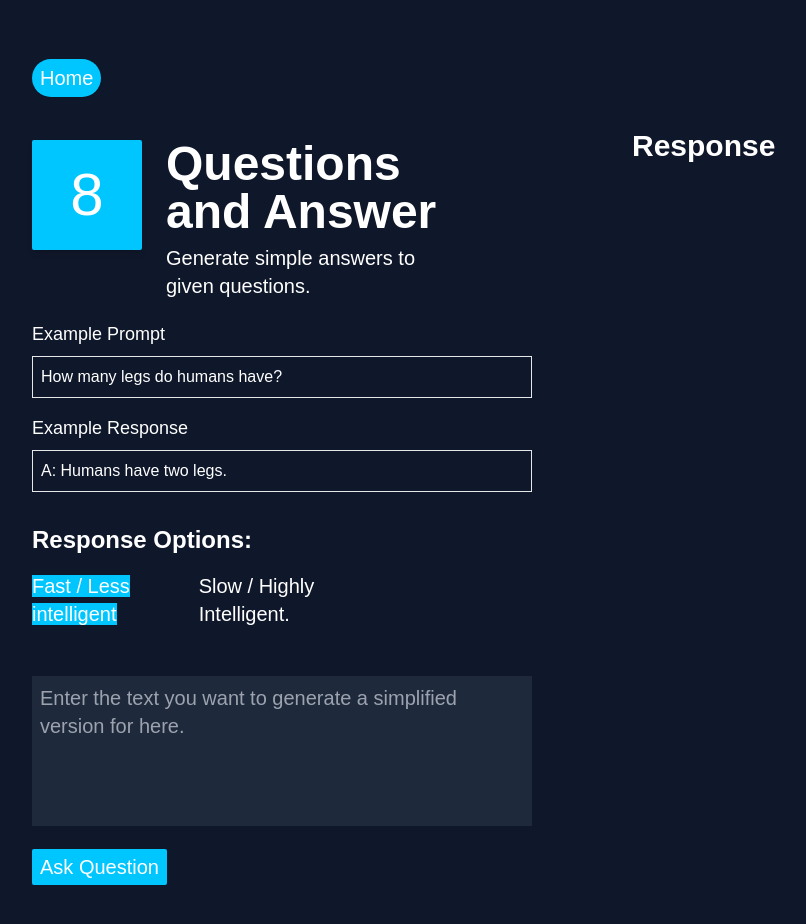
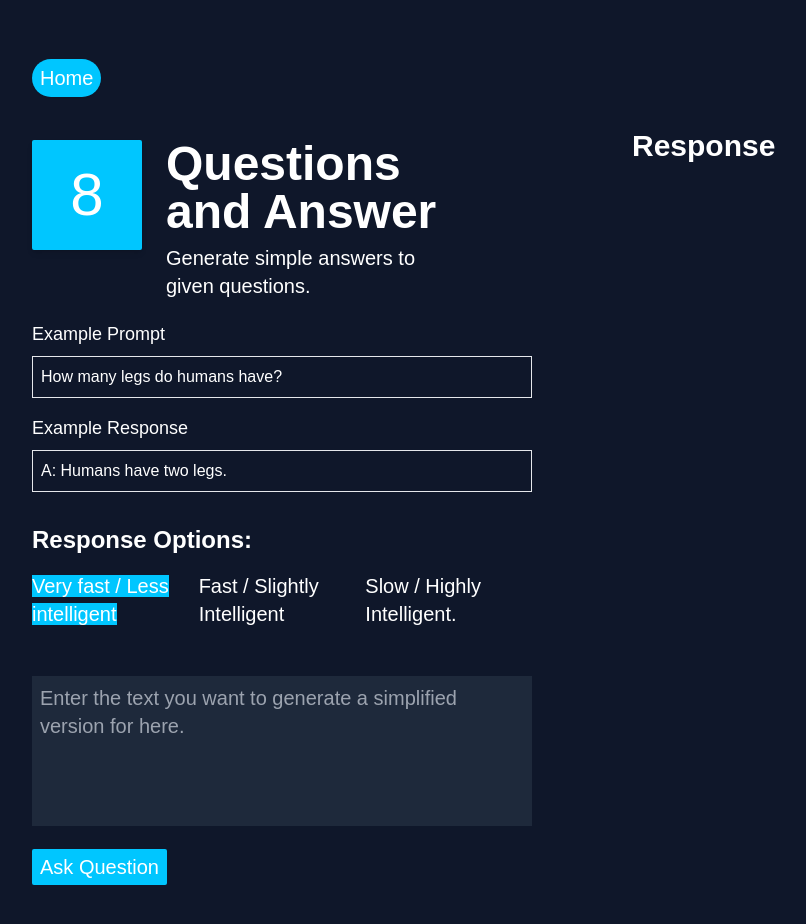
Before and after one commit to rxrzzz/assignments-ai, a Next.js app: page /answers in a window 1280 px wide. Shown: the top 924 px of the page, without its empty margins (58-864 px from the left). Built offline with nearby package versions, Linux system fonts and the light colour scheme; no server answers; a web font is replaced by a local one.

Commit message:
changed error message

```diff
--- a/components/options.tsx
+++ b/components/options.tsx
@@ -29,11 +29,25 @@ export const Options = ({ option, setOption, color }: OptionProp) => {
                 }}
                 className="font-medium"
               >
-                Fast / Less intelligent
+                Very fast / Less intelligent
               </span>
             )}
           </RadioGroup.Option>
-
+          <RadioGroup.Option
+            className="my-4 cursor-pointer  max-w-[400px]"
+            value="text-curie-001"
+          >
+            {({ checked }) => (
+              <span
+                style={{
+                  backgroundColor: checked ? color : "",
+                }}
+                className="font-medium"
+              >
+                Fast / Slightly Intelligent
+              </span>
+            )}
+          </RadioGroup.Option>
           <RadioGroup.Option
             className="my-4 cursor-pointer  max-w-[400px]"
             value="text-davinci-003"
--- a/pages/answers.tsx
+++ b/pages/answers.tsx
@@ -37,7 +37,9 @@ export default function Extract() {
         setError("");
       })
       .catch((err) => {
-        setError("An error occured. Please wait for a minute and then retry.");
+        setError(
+          "An error occured. Please wait for a minute and then retry or choose another response type."
+        );
         setLoading(false);
       });
   }
--- a/pages/essay.tsx
+++ b/pages/essay.tsx
@@ -37,7 +37,9 @@ export default function Essay() {
         setError("")
       })
       .catch((err) => {
-        setError("An error occured. Please wait for a minute and then retry.");
+        setError(
+            "An error occured. Please wait for a minute and then retry or choose another response type."
+          );
         setLoading(false)
       });
   }
--- a/pages/extract.tsx
+++ b/pages/extract.tsx
@@ -35,7 +35,9 @@ export default function Extract() {
         setError("")
       })
       .catch((err) => {
-        setError("An error occured. Please wait for a minute and then retry.");
+        setError(
+            "An error occured. Please wait for a minute and then retry or choose another response type."
+          );
         setLoading(false)
       });
   }
--- a/pages/grammar.tsx
+++ b/pages/grammar.tsx
@@ -34,7 +34,9 @@ export default function Grammar() {
         setError("")
       })
       .catch((err) => {
-        setError("An error occured. Please wait for a minute and then retry.");
+        setError(
+            "An error occured. Please wait for a minute and then retry or choose another response type."
+          );
         setLoading(false)
       });
   }
--- a/pages/outline.tsx
+++ b/pages/outline.tsx
@@ -34,7 +34,9 @@ export default function Outline() {
         setError("")
       })
       .catch((err) => {
-        setError("An error occured. Please wait for a minute and then retry.");
+        setError(
+            "An error occured. Please wait for a minute and then retry or choose another response type."
+          );
         setLoading(false)
       });
   }
--- a/pages/quickdraw.tsx
+++ b/pages/quickdraw.tsx
@@ -34,7 +34,9 @@ export default function QuickDraw() {
         setError("");
       })
       .catch((err) => {
-        setError("An error occured. Please wait for a minute and then retry.");
+        setError(
+          "An error occured. Please wait for a minute and then retry or choose another response type."
+        );
         setLoading(false);
       });
   }
--- a/pages/simple-text.tsx
+++ b/pages/simple-text.tsx
@@ -35,7 +35,9 @@ export default function SimpleText() {
         setError("")
       })
       .catch((err) => {
-        setError("An error occured. Please wait for a minute and then retry.");
+        setError(
+            "An error occured. Please wait for a minute and then retry or choose another response type."
+          );
         setLoading(false)
       });
   }
--- a/pages/summarize.tsx
+++ b/pages/summarize.tsx
@@ -34,7 +34,9 @@ export default function Summarize() {
         setError("");
       })
       .catch((err) => {
-        setError("An error occured. Please wait for a minute and then retry.");
+        setError(
+          "An error occured. Please wait for a minute and then retry or choose another response type."
+        );
         setLoading(false);
       });
   }
```
